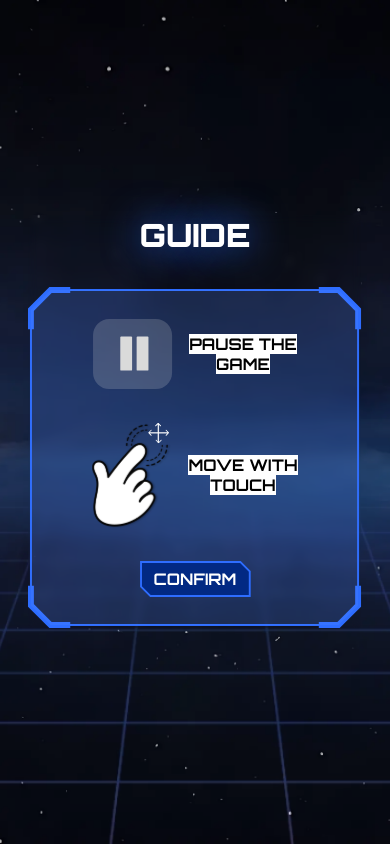
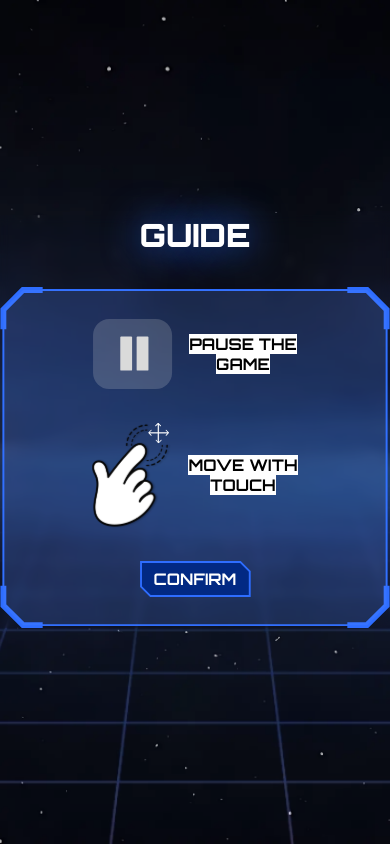
Before and after one commit to CodectiveOrg/snake-frontend, a React (Vite) app: page /guide in a window 390 px wide. Built offline with nearby package versions, Linux system fonts and the light colour scheme; a web font is replaced by a local one.

Commit message:
[RESPONSIVE] leaderboard page

```diff
--- a/src/index.css
+++ b/src/index.css
@@ -42,8 +42,6 @@ body {
   position: relative;
   isolation: isolate;
 
-  min-block-size: 100dvh;
-
   &::before {
     content: "";
 
--- a/src/pages/guide/guide.module.css
+++ b/src/pages/guide/guide.module.css
@@ -1,11 +1,12 @@
 .guide {
   display: grid;
-  place-content: center;
 
-  min-block-size: 100vh;
+  min-block-size: 100dvh;
 
   .pane {
-    max-inline-size: 97rem;
+    inline-size: min(90rem, 100%);
+
+    margin: auto;
 
     .content {
       display: grid;
--- a/src/pages/leaderboard/leaderboard.module.css
+++ b/src/pages/leaderboard/leaderboard.module.css
@@ -1,26 +1,24 @@
 .leaderboard {
   display: grid;
-  place-content: center;
 
-  min-block-size: 100vh;
+  min-block-size: 100dvh;
 
   .pane {
-    inline-size: min(75rem, 95%);
+    inline-size: min(clamp(60rem, 0rem + 80vw, 80rem), 100%);
+
+    margin: auto;
 
     .content {
-      display: flex;
-      flex-direction: column;
-      gap: clamp(1.5rem, 8vh, 3.5rem);
+      display: grid;
+      grid-template-columns: minmax(0, 1fr);
+      gap: clamp(1rem, -5rem + 8vw, 3rem);
 
       .actions {
         display: flex;
         justify-content: center;
-        gap: 3rem;
 
         button {
           min-inline-size: clamp(7.5rem, 0rem + 10vw, 10rem);
-
-          font-size: clamp(0.8rem, 1.25vw, 1.5rem);
         }
       }
     }
--- a/src/pages/leaderboard/leaderboard.page.tsx
+++ b/src/pages/leaderboard/leaderboard.page.tsx
@@ -8,7 +8,7 @@ import ButtonComponent from "@/components/button/button.component";
 import PaneComponent from "@/components/pane/pane.component";
 import TableComponent from "@/components/table/table.component";
 
-import TopPlayersComponent from "@/pages/leaderboard/components/top-players/top-players.component.tsx";
+import TopPlayersComponent from "./components/top-players/top-players.component.tsx";
 
 import styles from "./leaderboard.module.css";
 
```
